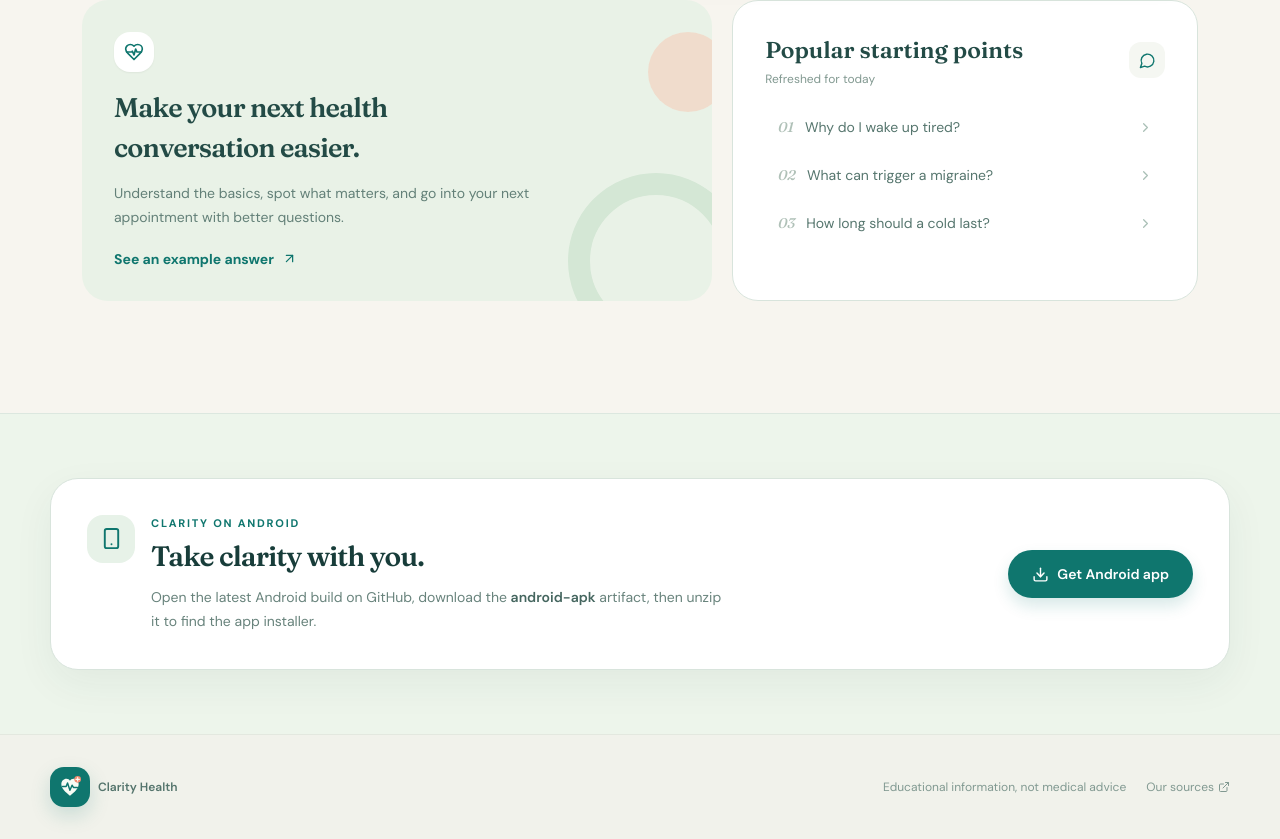
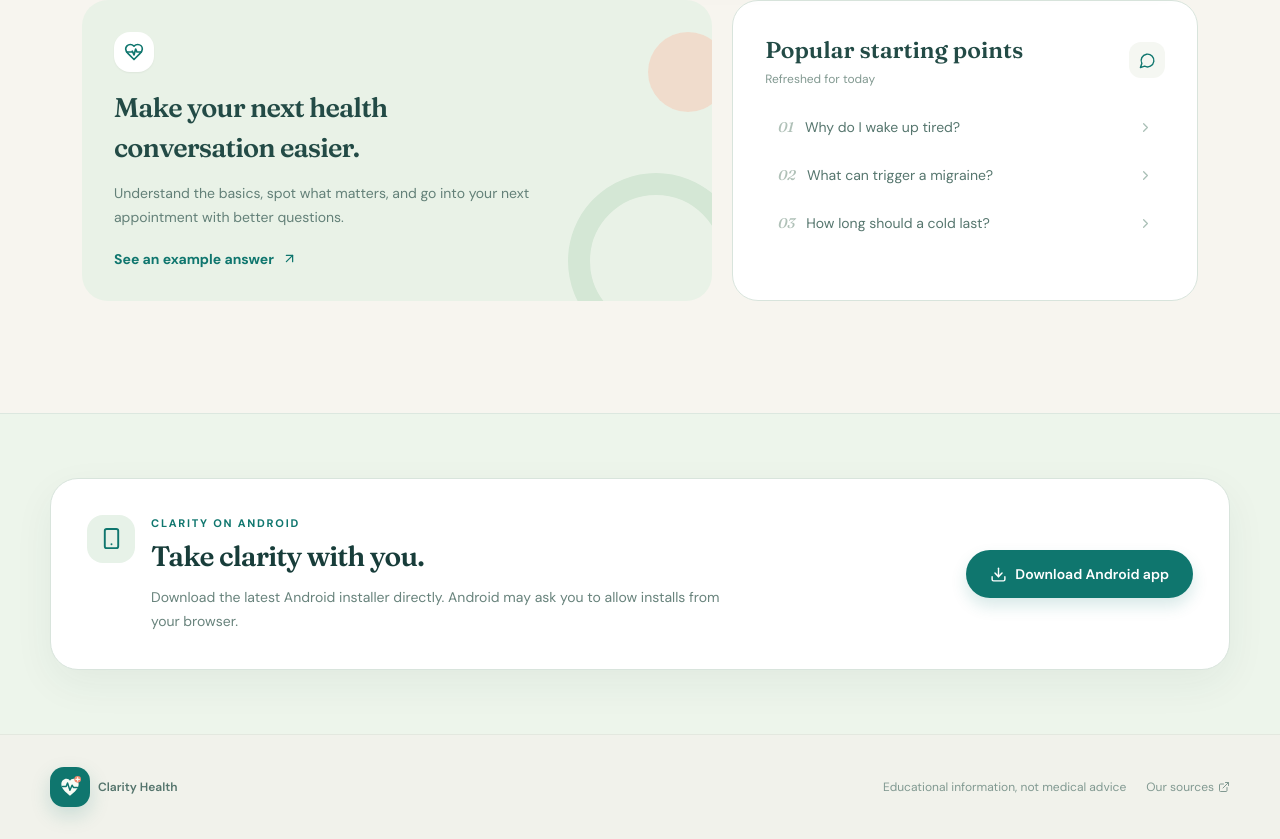
Before and after one commit to Bill908/clarity-health.github.io, a React (Vite) app: page / in a window 1280 px wide. Shown: the part 1184-2023 px from the top of the page. Built offline with nearby package versions, Linux system fonts and the light colour scheme.

Commit message:
Make Android button directly download APK

```diff
--- a/src/pages/Index.tsx
+++ b/src/pages/Index.tsx
@@ -960,10 +960,10 @@ function Index() {
             <div>
               <p className="text-[11px] font-bold uppercase tracking-[0.16em] text-[#0f766e]">Clarity on Android</p>
               <h2 id="android-download-title" className="mt-1 font-serif text-[28px] font-semibold tracking-[-0.03em] text-[#183d3a]">Take clarity with you.</h2>
-              <p className="mt-2 max-w-xl text-sm leading-6 text-[#68837c]">Open the latest Android build on GitHub, download the <span className="font-semibold text-[#45665f]">android-apk</span> artifact, then unzip it to find the app installer.</p>
+              <p className="mt-2 max-w-xl text-sm leading-6 text-[#68837c]">Download the latest Android installer directly. Android may ask you to allow installs from your browser.</p>
             </div>
           </div>
-          <a href="https://github.com/Bill908/clarity-health.github.io/actions/workflows/android-apk.yml" target="_blank" rel="noreferrer" className="inline-flex h-12 items-center justify-center gap-2 rounded-full bg-[#0f766e] px-6 text-sm font-semibold text-white shadow-[0_8px_16px_rgba(15,118,110,0.16)] transition hover:bg-[#0a655f] focus-visible:outline-none focus-visible:ring-2 focus-visible:ring-[#0f766e] focus-visible:ring-offset-2"><Download size={17} />Get Android app</a>
+          <a href="https://github.com/Bill908/clarity-health.github.io/releases/latest/download/app-debug.apk" className="inline-flex h-12 items-center justify-center gap-2 rounded-full bg-[#0f766e] px-6 text-sm font-semibold text-white shadow-[0_8px_16px_rgba(15,118,110,0.16)] transition hover:bg-[#0a655f] focus-visible:outline-none focus-visible:ring-2 focus-visible:ring-[#0f766e] focus-visible:ring-offset-2"><Download size={17} />Download Android app</a>
         </div>
       </section>
 
```
Also changed, not shown: 1 other file (tests, documents, lock files or other folders).
